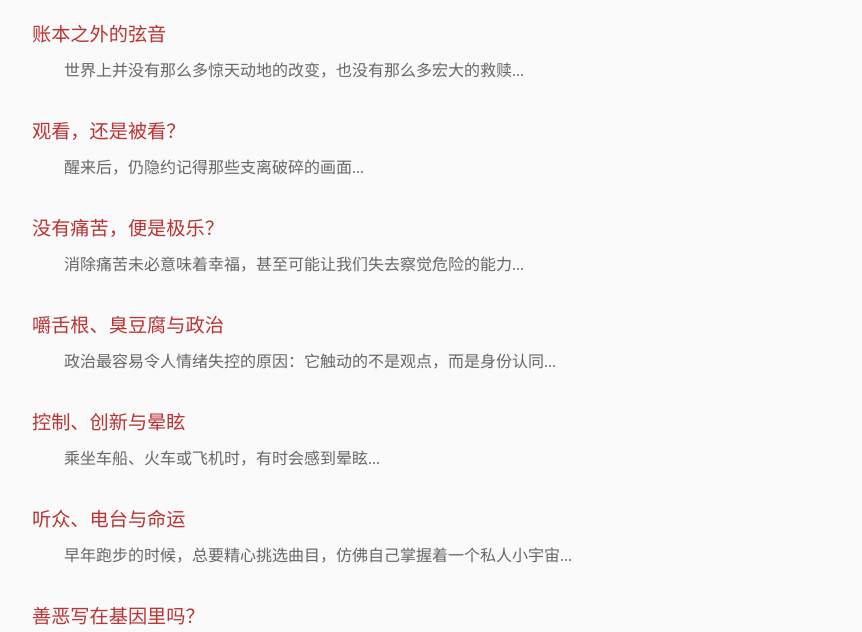
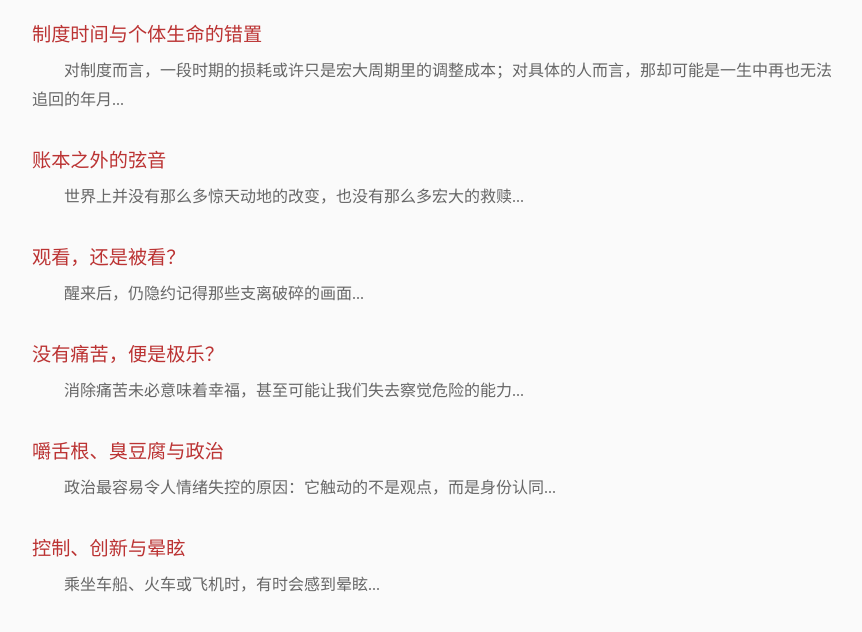
Before and after one commit to lanche6/lanche6.github.io, a plain HTML site: page posts/index.html in a window 1280 px wide. Shown: the part 109-741 px from the top of the page, without its empty margins (208-1070 px from the left). Drawn offline with Linux system fonts and the light colour scheme.

Commit message:
Update index.html

```diff
--- a/posts/index.html
+++ b/posts/index.html
@@ -51,6 +51,9 @@
 
   <ul>
     <li>
+      <a href="misalignment.html">制度时间与个体生命的错置</a>
+      <p>对制度而言，一段时期的损耗或许只是宏大周期里的调整成本；对具体的人而言，那却可能是一生中再也无法追回的年月...</p>
+      <br>
       <a href="leftright.html">账本之外的弦音</a>
       <p>世界上并没有那么多惊天动地的改变，也没有那么多宏大的救赎...</p>
       <br>
```
